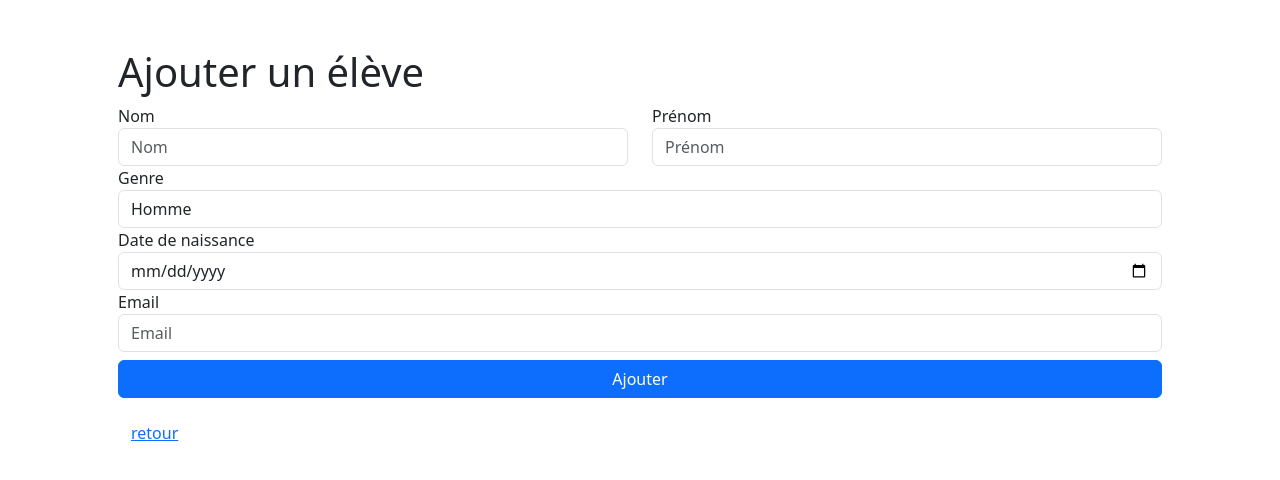
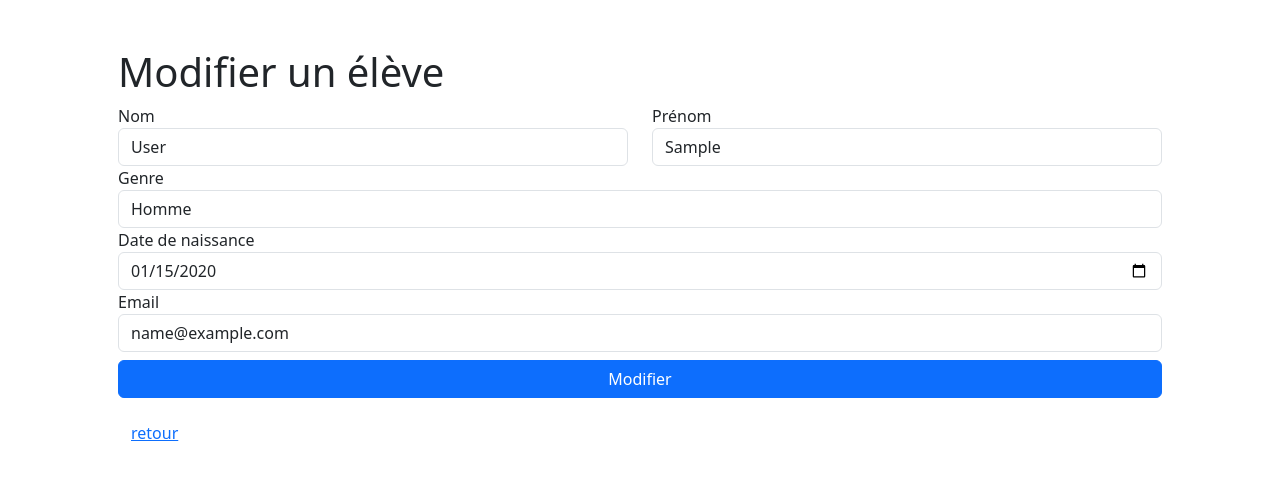
Before and after one commit to VincentSureau/students-crud, a PHP site: page /create.php?id=1 in a window 1280 px wide. Shown: the top 480 px of the page. Run offline with PHP 8.4, Linux system fonts and the light colour scheme; tables that the repository leaves empty or names only in its code hold one stand-in row (values such as "Sample post"); some libraries are stand-ins or nearby versions.

Commit message:
handled user edit

```diff
--- a/create.php
+++ b/create.php
@@ -1,6 +1,15 @@
 <?php
 
 require_once "database.php";
+
+function format_birthdate_form($date)
+{
+    $date = new DateTime($date);
+    return $date->format('Y-m-d');
+}
+
+
+$id = $_GET['id'] ?? null;
 
 $email = $_POST['email'] ?? null;
 $firstname = $_POST['firstname'] ?? null;
@@ -8,14 +17,31 @@ $lastname = $_POST['lastname'] ?? null;
 $birthdate = $_POST['birthdate'] ?? null;
 $gender = $_POST['gender'] ?? null;
 
+
 if(!empty($email) && !empty($lastname) && !empty($firstname) && !empty($gender) && !empty($birthdate)) {
-    $sql = "INSERT INTO `students` (`id`, `lastname`, `firstname`, `gender`, `birthdate`, `email`) VALUES (NULL, '$lastname', '$firstname', '$gender', '$birthdate', '$email');";
-
+    if(!empty($id)) {
+        $sql = "UPDATE `students` SET `lastname` = '$lastname', `firstname` = '$firstname', `gender` = '$gender', `birthdate` = '$birthdate', `email` = '$email' WHERE `students`.`id` = $id;";
+    } else {
+        $sql = "INSERT INTO `students` (`id`, `lastname`, `firstname`, `gender`, `birthdate`, `email`) VALUES (NULL, '$lastname', '$firstname', '$gender', '$birthdate', '$email');";
+    }
     $studentStatement = $db->prepare($sql);
     $studentStatement->execute();
 
     header('Location: index.php');
     exit;
+}
+
+if(!empty($id)) {
+    $sql = "SELECT * FROM `students` WHERE `students`.`id` = $id;";
+    $studentStatement = $db->prepare($sql);
+    $studentStatement->execute();
+    $student = $studentStatement->fetch();
+
+    $email = $student['email'];
+    $firstname = $student['firstname'];
+    $lastname = $student['lastname'];
+    $birthdate = format_birthdate_form($student['birthdate']);
+    $gender = $student['gender'];
 }
 
 ?>
@@ -24,41 +50,41 @@ if(!empty($email) && !empty($lastname) && !empty($firstname) && !empty($gender)
   <head>
     <meta charset="utf-8">
     <meta name="viewport" content="width=device-width, initial-scale=1">
-    <title>Ajouter un élève</title>
+    <title><?= !empty($id) ? "Modifier" : "Ajouter"?> un élève</title>
     <link href="https://cdn.jsdelivr.net/npm/bootstrap@5.3.0-alpha1/dist/css/bootstrap.min.css" rel="stylesheet" integrity="sha384-GLhlTQ8iRABdZLl6O3oVMWSktQOp6b7In1Zl3/Jr59b6EGGoI1aFkw7cmDA6j6gD" crossorigin="anonymous">
     <link rel="stylesheet" href="https://cdnjs.cloudflare.com/ajax/libs/font-awesome/6.3.0/css/all.min.css" integrity="sha512-SzlrxWUlpfuzQ+pcUCosxcglQRNAq/DZjVsC0lE40xsADsfeQoEypE+enwcOiGjk/bSuGGKHEyjSoQ1zVisanQ==" crossorigin="anonymous" referrerpolicy="no-referrer" />
 </head>
   <body>
     <main class="container p-5">
-        <h1>Ajouter un élève</h1>
+        <h1><?= !empty($id) ? "Modifier" : "Ajouter"?> un élève</h1>
         <form method="POST">
             <div class="row">
                 <div class="col">
                     <label for="lastname">Nom</label>
-                    <input type="text" class="form-control" placeholder="Nom" name="lastname">
+                    <input value="<?= $lastname ?>" type="text" class="form-control" placeholder="Nom" name="lastname">
                 </div>
                 <div class="col">
                     <label for="firstname">Prénom</label>
-                    <input type="text" class="form-control" placeholder="Prénom" name="firstname">
+                    <input value="<?= $firstname ?>" type="text" class="form-control" placeholder="Prénom" name="firstname">
                 </div>
             </div>
             <div class="form-group">
                 <label for="gender">Genre</label>
-                <select class="form-control" id="gender" name="gender">
-                    <option value="homme">Homme</option>
-                    <option value="femme">Femme</option>
+                <select value="<?= $gender ?>" class="form-control" id="gender" name="gender">
+                    <option value="homme" <?= $gender == "homme" ? 'selected' : '' ?>>Homme</option>
+                    <option value="femme" <?= $gender == "femme" ? 'selected' : '' ?>>Femme</option>
                 </select>
             </div>
             <div class="form-group">
                 <label for="birthdate">Date de naissance</label>
-                <input type="date" class="form-control" id="birthdate" placeholder="Date de naissance" name="birthdate">
+                <input value="<?= $birthdate ?>" type="date" class="form-control" id="birthdate" placeholder="Date de naissance" name="birthdate">
             </div>
             <div class="form-group">
                 <label for="email">Email</label>
-                <input type="email" class="form-control" id="email" placeholder="Email" name="email">
+                <input value="<?= $email ?>" type="email" class="form-control" id="email" placeholder="Email" name="email">
             </div>
             <div class="form-group mt-2">
-                <button type="submit" class="btn btn-primary w-100">Ajouter</button>
+                <button type="submit" class="btn btn-primary w-100"><?= !empty($id) ? "Modifier" : "Ajouter"?></button>
             </div>
         </form>
         <a href="index.php" class="btn btn-link mt-3">retour</a>
--- a/index.php
+++ b/index.php
@@ -50,7 +50,7 @@ function format_birthdate($date)
                     <td><?= format_birthdate($student['birthdate']) ?></td>
                     <td><?= $student['email'] ?></td>
                     <td>
-                        <a href="" class="btn btn-sm btn-primary"><i class="fa-regular fa-pen-to-square"></i> Modifier</a>
+                        <a href="create.php?id=<?= $student['id'] ?>" class="btn btn-sm btn-primary"><i class="fa-regular fa-pen-to-square"></i> Modifier</a>
                         <a href="delete.php?id=<?= $student['id'] ?>" class="btn btn-sm btn-danger"><i class="fa-solid fa-trash"></i> Supprimer</a>
                     </td>
                 </tr>
```
